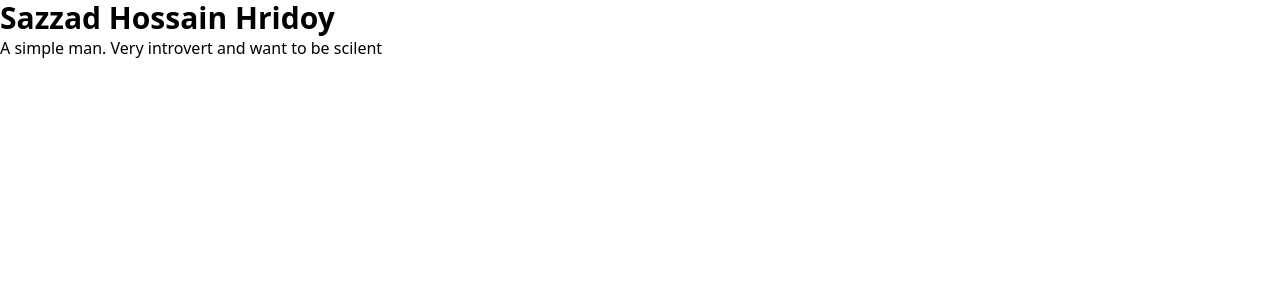
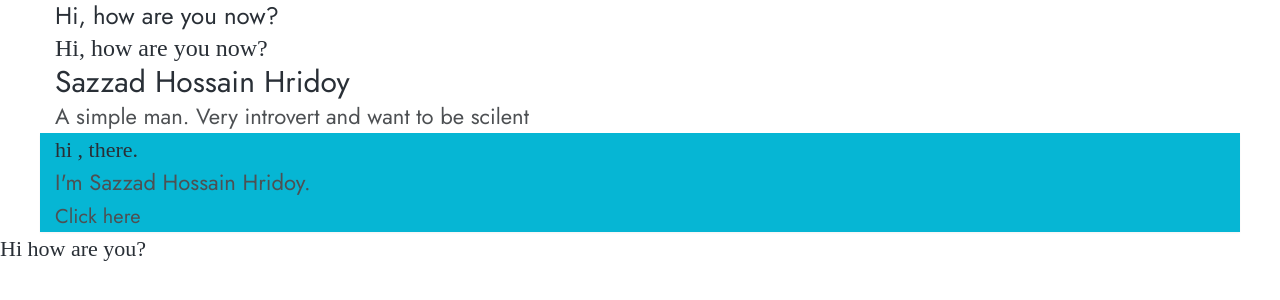
Before and after one commit to sh-hridoy001/agency-landing-page, a website: page index.html in a window 1280 px wide. Drawn offline with nearby package versions, Linux system fonts and the light colour scheme; a web font is replaced by a local one.

Commit message:
added new file

```diff
--- a/css/input.css
+++ b/css/input.css
@@ -1,3 +1,21 @@
 @tailwind base;
 @tailwind components;
 @tailwind utilities;
+
+
+body {
+    @apply font-secondary text-[22px] text-secondary ;
+}
+
+a {
+    @apply text-[20px] hover:text-accent transition-all duration-300;
+
+}
+
+h1,h2,h3,h4,h5,h6 {
+    @apply font-primary text-primary;
+}
+
+.h1 {
+    @apply text-[64px] lg:text-[84px] leading-none;
+}
--- a/index.html
+++ b/index.html
@@ -26,10 +26,23 @@
 </head>
 <body>
 
+
+    <section class="container mx-auto">
+        <h3 class="text-2xl font-secondary ">Hi, how are you now?</h3>
+        <h3 class="text-2xl  ">Hi, how are you now?</h3>
+    </section>
+
     <div class="container mx-auto">
-        <h1 class="font-bold text-3xl">Sazzad Hossain Hridoy</h1>
+        <h1 class=" text-3xl font-secondary">Sazzad Hossain Hridoy</h1>
         <p>A simple man. Very introvert and want to be scilent</p>
     </div>
+
+    <div class="bg-cyan-500 shadow-sm container mx-auto">
+        <h3>hi , there.</h3>
+        <p>I'm Sazzad Hossain Hridoy.</p>
+        <a href="">Click here</a>
+    </div>
+    <h1>Hi how are you?</h1>
 
 
 
--- a/tailwind.config.js
+++ b/tailwind.config.js
@@ -2,7 +2,7 @@
 export default {
    content: ['*.{html,js}'],
    theme: {
-     container: {
+      container: {
       padding: {
         DEFAULT: '15px',
       },
@@ -21,7 +21,20 @@ export default {
       hero: 'url(/assets/hero/bg.jpg)',
       grid: 'url(/assets/grid.png)',
      },
-     extend: {},
+     extend: {
+      colors: {
+        primary: {
+          DEFAULT: '#292f36',
+          hover: '#343e4a',
+        },
+        secondary: '#4d5053',
+        accent: {
+          DEFAULT: '#cda274',
+          secondary: 'f4f0ec',
+          hover: '#b88c5d',
+        },
+      },
+     },
    },
    plugins: [],
  };
```
Also changed, not shown: dist/output.css.
